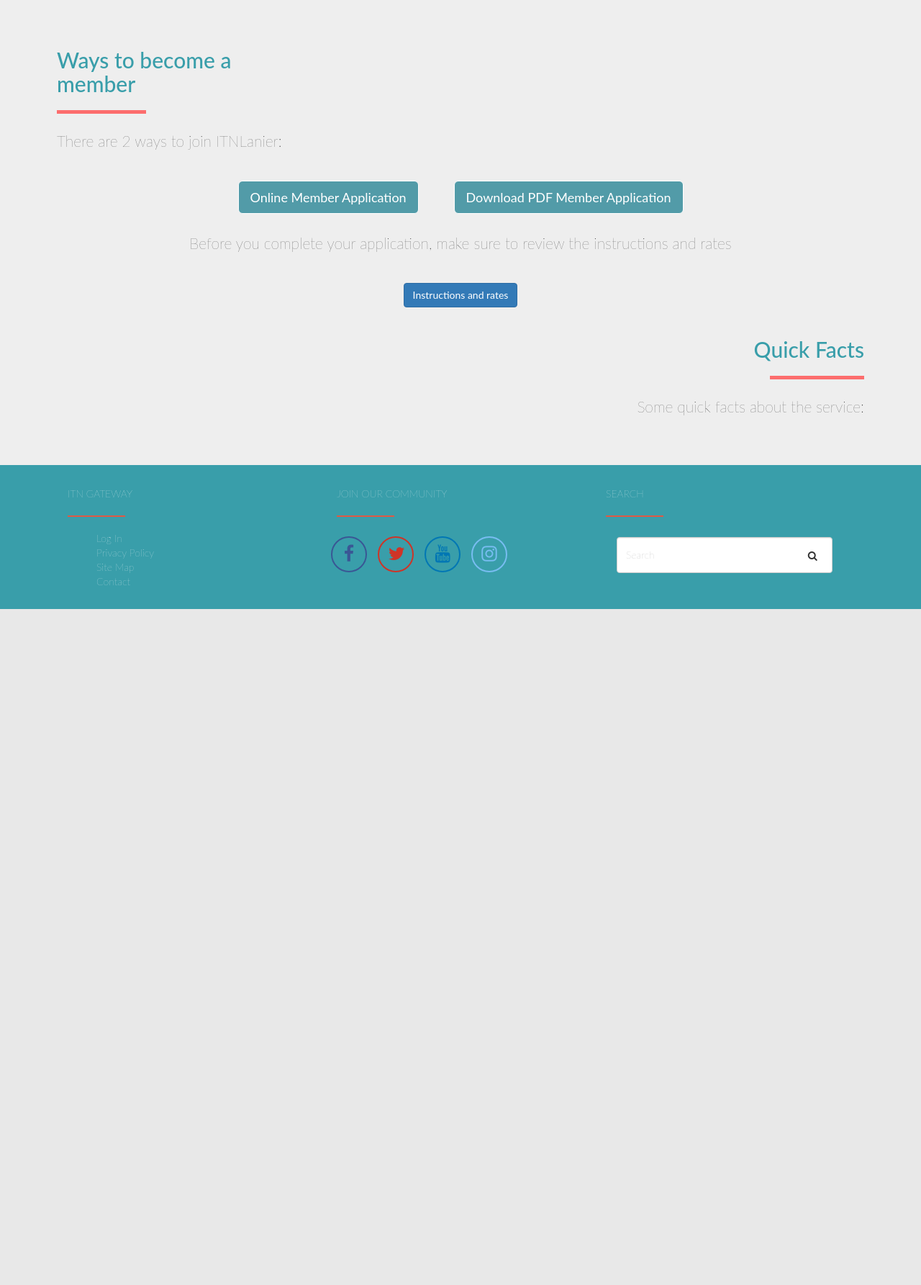
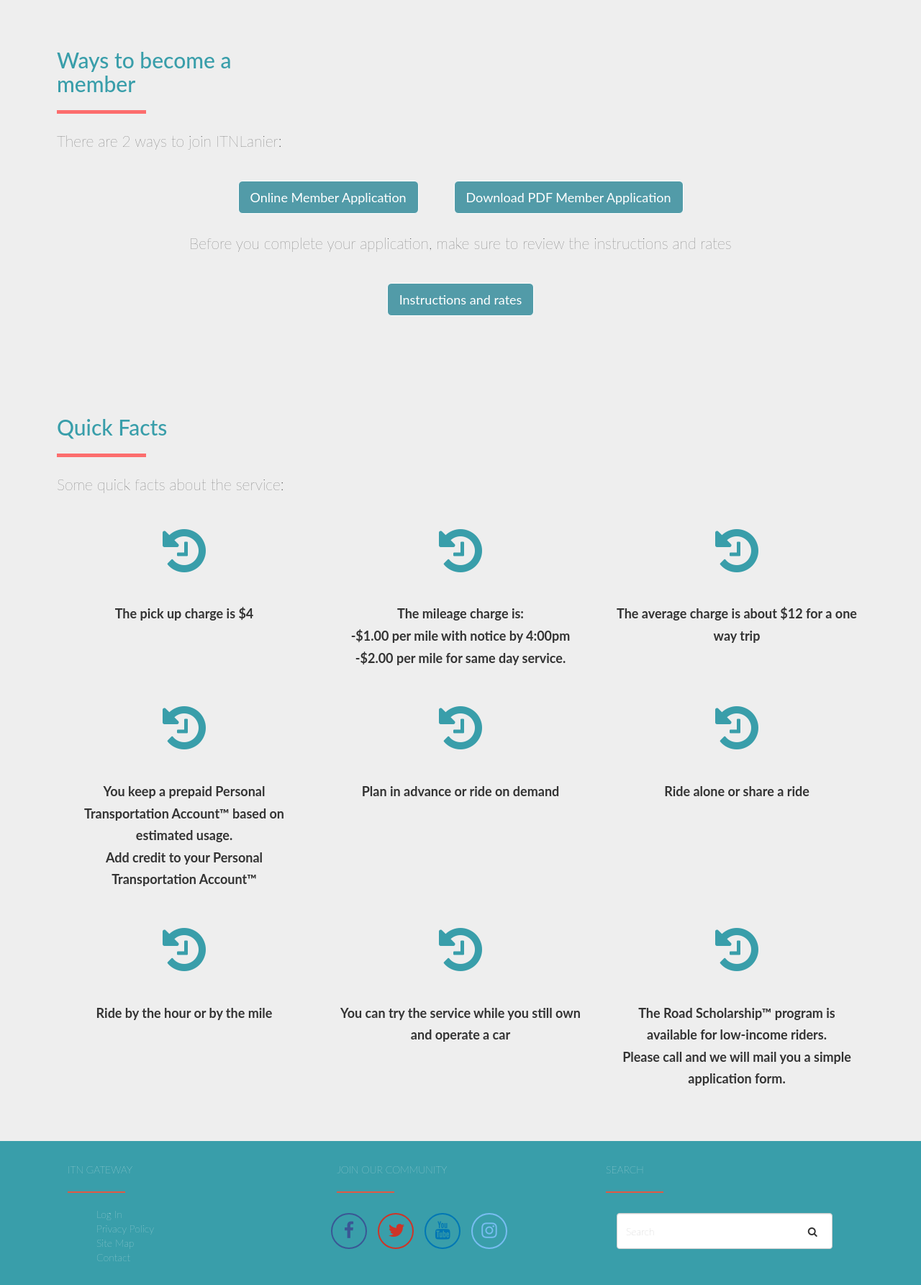
Before and after one commit to samguergen/ITNLanier, a PHP site: page /views/become-member.html in a window 1280 px wide. Shown: the part 877-2662 px from the top of the page at 72% size. Before the commit the page ends 1723 px from the top, so only its background shows below. Run offline with PHP 8.4, Linux system fonts and the light colour scheme; some libraries are stand-ins or nearby versions.

Commit message:
become member page v2

```diff
--- a/css/index.css
+++ b/css/index.css
@@ -1113,13 +1113,23 @@ margin-left: -10%;
   font-size: 22px;
   margin: 15px 1%;
 }
-.become-member .itn-title {
-  /*width:33%;*/
+.become-member .btn {
+  margin:2%;
 }
-.become-member .btn {
-  /*margin-right:2%;
-  margin-left:2%;*/
-  margin:2%;
+.become-member .service-features .col-sm-4 {
+  text-align:center;
+  padding: 2%;
+}
+.become-member .service-features .col-sm-4 .icon-wrap {
+  font-size: 50px;
+}
+.become-member .service-features .col-sm-4 .icon-wrap .fa {
+  font-size: 70px;
+}
+.become-member .service-features .col-sm-4 .icon-legend {
+  margin-top: 7%;
+  font-weight: bold;
+  font-size: 18px;
 }
 
 
--- a/views/become-member.html
+++ b/views/become-member.html
@@ -147,17 +147,101 @@
         </div>
         <div class="row ta-center">
           <p>Before you complete your application, make sure to review the instructions and rates</p>
-          <a class="btn btn-primary" href="http://itnlanier.org/sites/default/files/rptMembershipApplicationInstructions.pdf?v=1.3" role="button">Instructions and rates</a>
+          <a class="btn btn-primary btn-lg" href="http://itnlanier.org/sites/default/files/rptMembershipApplicationInstructions.pdf?v=1.3" role="button">Instructions and rates</a>
         </div>
 
-        <div class="itn-title col-sm-offset-8 com-sm-4">
+        <!-- <div class="itn-title col-sm-offset-8 com-sm-4">
           <h2 style="text-align:right">Quick Facts</h2>
           <hr align="right" width="35%">
           <p style="text-align:right">Some quick facts about the service:</p>
-        </div><!--itn-title-->
+        </div> -->
 
 
-      </div><!--container-->
+        </div><!--container-->
+      </div><!--jumbo-->
+
+      <div class="jumbotron section">
+        <div class="container-fluid" style="width:90%">
+
+          <div class="row">
+            <div class="itn-title  col-sm-4">
+              <h2>Quick Facts</h2>
+              <hr align="left" width="35%">
+              <p>Some quick facts about the service:</p>
+            </div><!--itn-title-->
+            </div><!--row-->
+
+            <div class="service-features">
+            <div class="row">
+              <div class="col-sm-4">
+                <div class="icon-wrap"><i class="fa fa-history" style="color: #399eaa"></i></div>
+                <div class="icon-legend">
+                  The pick up charge is $4
+                </div>
+              </div>
+              <div class="col-sm-4">
+                <div class="icon-wrap"><i class="fa fa-history" style="color: #399eaa"></i></div>
+                <div class="icon-legend">
+                  The mileage charge is:<br>
+                  -$1.00 per mile with notice by 4:00pm<br>
+                  -$2.00 per mile for same day service.
+                </div>
+              </div>
+              <div class="col-sm-4">
+                <div class="icon-wrap"><i class="fa fa-history" style="color: #399eaa"></i></div>
+                <div class="icon-legend">
+                  The average charge is about $12 for a one way trip
+                </div>
+              </div>
+            </div><!--row-->
+
+              <div class="row">
+                <div class="col-sm-4">
+                  <div class="icon-wrap"><i class="fa fa-history" style="color: #399eaa"></i></div>
+                  <div class="icon-legend">
+                    You keep a prepaid Personal Transportation Account™ based on estimated usage.<br>
+                    Add credit to your Personal Transportation Account™
+                  </div>
+                </div>
+                <div class="col-sm-4">
+                  <div class="icon-wrap"><i class="fa fa-history" style="color: #399eaa"></i></div>
+                  <div class="icon-legend">
+                    Plan in advance or ride on demand
+                  </div>
+                </div>
+                <div class="col-sm-4">
+                  <div class="icon-wrap"><i class="fa fa-history" style="color: #399eaa"></i></div>
+                  <div class="icon-legend">
+                    Ride alone or share a ride
+                  </div>
+                </div>
+              </div><!--row-->
+
+                <div class="row">
+                  <div class="col-sm-4">
+                    <div class="icon-wrap"><i class="fa fa-history" style="color: #399eaa"></i></div>
+                    <div class="icon-legend">
+                      Ride by the hour or by the mile
+                    </div>
+                  </div>
+                  <div class="col-sm-4">
+                    <div class="icon-wrap"><i class="fa fa-history" style="color: #399eaa"></i></div>
+                    <div class="icon-legend">
+                      You can try the service while you still own and operate a car
+                    </div>
+                  </div>
+                  <div class="col-sm-4">
+                    <div class="icon-wrap"><i class="fa fa-history" style="color: #399eaa"></i></div>
+                    <div class="icon-legend">
+                      The Road Scholarship™ program is available for low-income riders. <br>
+                      Please call and we will mail you a simple application form.
+                    </div>
+                  </div>
+                </div><!--row-->
+
+          </div><!--service features-->
+
+        </div><!--container-->
       </div><!--jumbo-->
 
 
```
